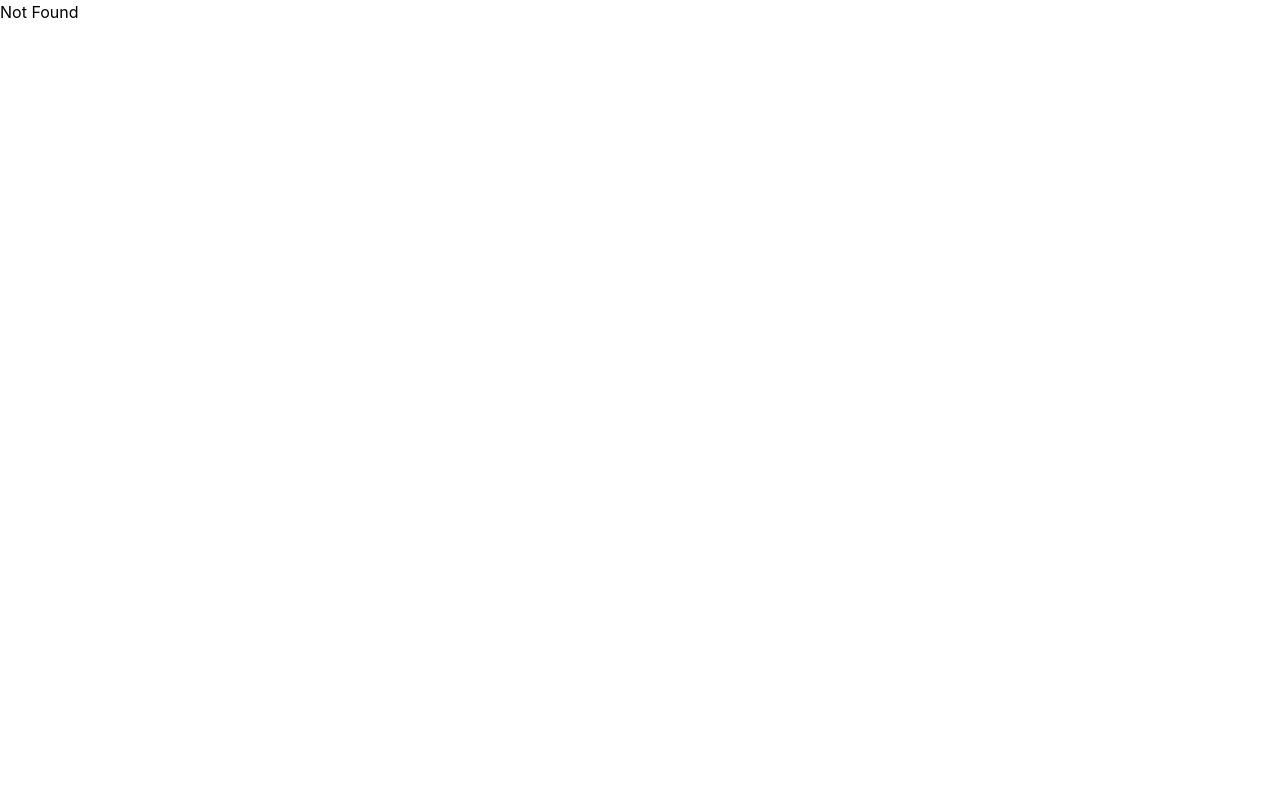
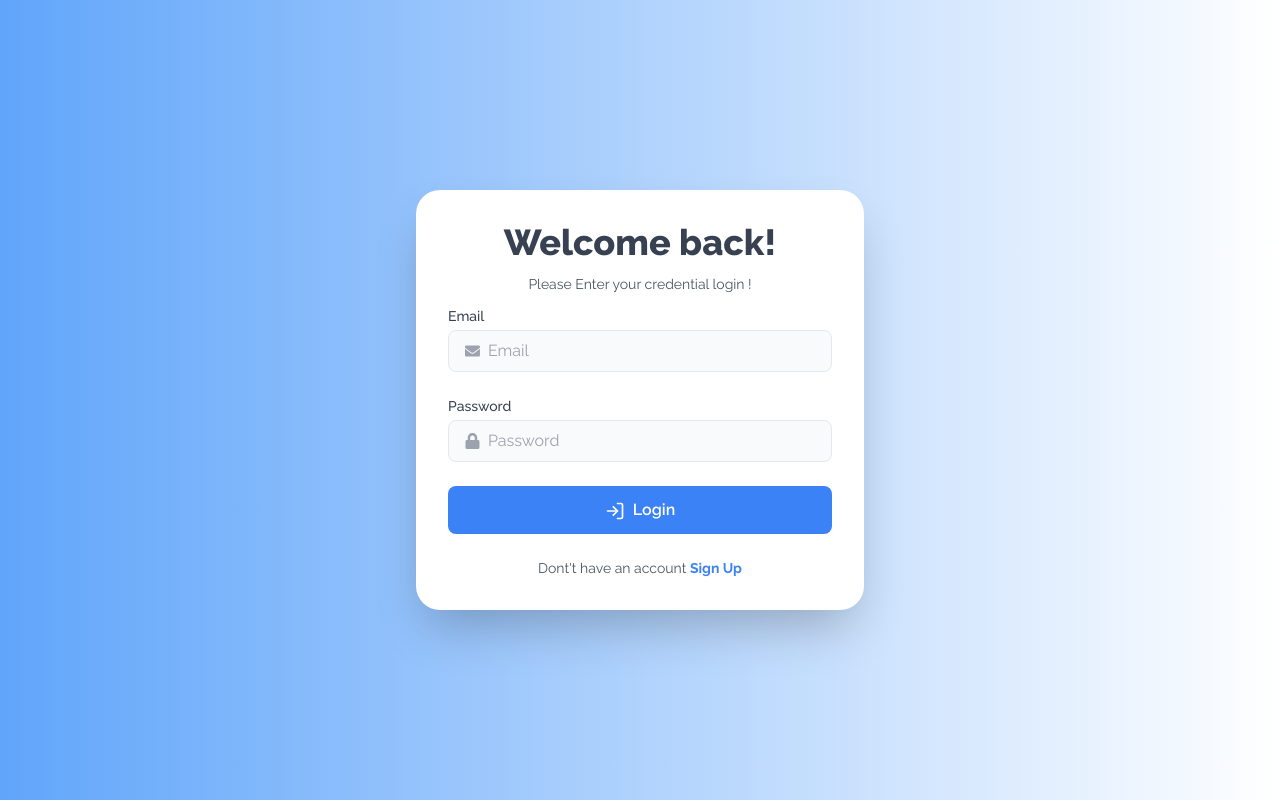
Before and after one commit to Sumonta056/tech-stack-basics, a React (Vite) app: page /5 in a window 1280 px wide. Built offline with nearby package versions, Linux system fonts and the light colour scheme.

Commit message:
feat: react hook form with zod validation

```diff
--- a/src/App.tsx
+++ b/src/App.tsx
@@ -1,6 +1,7 @@
 import { QueryClient, QueryClientProvider } from "@tanstack/react-query";
 import { Route, Routes } from "react-router-dom";
 import Like from "./components/like-unlike/Like";
+import Form from "./react-hook-form-zod/Form";
 import DataFetching from "./tanstack-query/dataFetching";
 import { DataPushing } from "./tanstack-query/dataPushing";
 import TodoList from "./zustand/TodoList";
@@ -14,6 +15,7 @@ export default function App() {
         <Route path="/2" element={<DataFetching />} />
         <Route path="/3" element={<DataPushing />} />
         <Route path="/4" element={<TodoList />} />
+        <Route path="/5" element={<Form />} />
         <Route path="*" element={<div>Not Found</div>} />
         {/* <Route path="*" element={<Navigate to="/" />} /> */}
       </Routes>
--- /dev/null
+++ b/src/react-hook-form-zod/Form.tsx
@@ -0,0 +1,122 @@
+import { zodResolver } from "@hookform/resolvers/zod";
+import { LoaderIcon, LogInIcon } from "lucide-react";
+import { SubmitHandler, useForm } from "react-hook-form";
+import { FaEnvelope, FaLock } from "react-icons/fa";
+import { FormField, schema } from "./FormField";
+
+const LoginForm = () => {
+  const {
+    register,
+    handleSubmit,
+    setError,
+    formState: { errors, isSubmitting },
+  } = useForm<FormField>({
+    defaultValues: {
+      email: "",
+      password: "",
+    },
+    resolver: zodResolver(schema),
+  });
+
+  const onSubmit: SubmitHandler<FormField> = async (data) => {
+    // Handle Login Logic in DB & Backend
+    try {
+      await new Promise((resolve) => setTimeout(resolve, 1000));
+      console.log(data);
+    } catch (error) {
+      setError("root", {
+        message: "This email is already taken",
+      });
+      console.error(error);
+    }
+  };
+
+  return (
+    <div className="flex items-center justify-center min-h-screen font-raleway bg-gradient-to-r from-blue-400 to-white-50">
+      <div className="w-full max-w-md p-8 space-y-3 bg-white shadow-2xl rounded-3xl">
+        <h2 className="text-4xl font-extrabold text-center text-gray-700">
+          Welcome back!
+        </h2>
+        <p className="text-sm text-center text-gray-600">
+          Please Enter your credential login !
+        </p>
+        <form className="space-y-6" onSubmit={handleSubmit(onSubmit)}>
+          <div>
+            <label
+              className="block text-sm font-medium text-gray-700"
+              htmlFor="email"
+            >
+              Email
+            </label>
+            <div className="flex items-center w-full px-4 py-2 mt-1 border rounded-lg bg-gray-50 focus-within:ring-2 focus-within:ring-blue-400">
+              <FaEnvelope className="text-gray-400" />
+              <input
+                {...register("email")}
+                placeholder="Email"
+                className="w-full ml-2 bg-transparent focus:outline-none"
+              />
+            </div>
+            {errors.email && (
+              <div className="pt-2">
+                <span className="text-sm text-red-500 ">
+                  {errors.email.message}
+                </span>
+              </div>
+            )}
+          </div>
+          <div>
+            <label
+              className="block text-sm font-medium text-gray-700"
+              htmlFor="password"
+            >
+              Password
+            </label>
+            <div className="flex items-center w-full px-4 py-2 mt-1 border rounded-lg bg-gray-50 focus-within:ring-2 focus-within:ring-blue-400">
+              <FaLock className="text-gray-400" />
+              <input
+                {...register("password")}
+                placeholder="Password"
+                // type="password"
+                className="w-full ml-2 bg-transparent focus:outline-none"
+              />
+            </div>
+            {errors.password && (
+              <div className="pt-2">
+                <span className="text-sm text-red-500 ">
+                  {errors.password.message}
+                </span>
+              </div>
+            )}
+          </div>
+          <button
+            type="submit"
+            className="w-full py-3 font-semibold text-white transition duration-300 bg-blue-500 rounded-lg hover:bg-blue-600"
+          >
+            {isSubmitting ? (
+              <div>
+                <LoaderIcon size={20} className="inline-block mr-2" />
+                Loading...
+              </div>
+            ) : (
+              <div>
+                <LogInIcon size={20} className="inline-block mr-2" />
+                Login
+              </div>
+            )}
+          </button>
+          <p className="text-sm text-center text-gray-600">
+            Dont't have an account{" "}
+            <a
+              href="/register"
+              className="font-bold text-blue-500 hover:underline"
+            >
+              Sign Up
+            </a>
+          </p>
+        </form>
+      </div>
+    </div>
+  );
+};
+
+export default LoginForm;
--- /dev/null
+++ b/src/react-hook-form-zod/FormField.ts
@@ -0,0 +1,17 @@
+import { z } from "zod";
+
+const emailRegex = /^[a-zA-Z0-9._%+-]+@gmail\.com$/;
+const emailErrorMsg =
+  "Invalid email format. Please enter a valid Gmail address.";
+const gmailErrorMsg = "Only Gmail addresses are allowed.";
+
+export const schema = z.object({
+  email: z.string().email(emailErrorMsg).regex(emailRegex, gmailErrorMsg),
+  password: z
+    .string()
+    .min(8, "Password must be at least 8 characters long.")
+    .regex(/\d/, "Password must contain at least one digit.")
+    .regex(/[A-Za-z]/, "Password must contain at least one letter."),
+});
+
+export type FormField = z.infer<typeof schema>;
```
